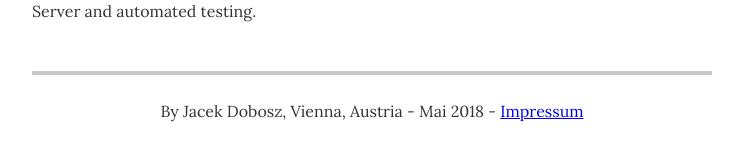
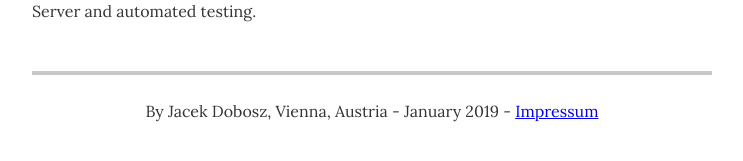
Before and after one commit to jdobosz/jdobosz.github.io, a Jekyll site: the page built from index.html, in a window 1280 px wide and 900 px high, scrolled down 2764 px. Shown: the part 729-890 px from the top of the window, without its empty margins (268-1011 px from the left). Built offline with Jekyll 4.4.1, drawn with Linux system fonts in a browser that asks for light colours.

Commit message:
update footer

```diff
--- a/_layouts/resume.html
+++ b/_layouts/resume.html
@@ -244,7 +244,7 @@
       {% endif %}
 
       <footer class="page-footer">
-        By Jacek Dobosz, Vienna, Austria - Mai 2018 - <a href="https://firmen.wko.at/Web/DetailsKontakt.aspx?FirmaID=5a1a0679-04ce-46a3-8fac-1e40b8645030" target="_blank">Impressum</a>
+        By Jacek Dobosz, Vienna, Austria - January 2019 - <a href="https://firmen.wko.at/Web/DetailsKontakt.aspx?FirmaID=5a1a0679-04ce-46a3-8fac-1e40b8645030" target="_blank">Impressum</a>
       </footer>
 
     </div>
```
